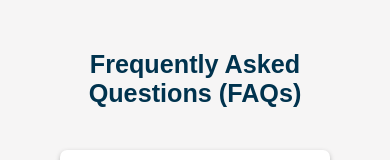
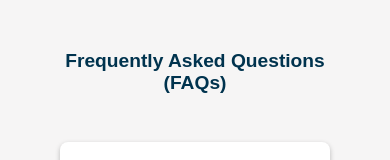
Before and after one commit to RamyaKT/faq.github.io, a plain HTML site: page index.html in a window 390 px wide. Shown: the top 160 px of the page. Drawn offline with Linux system fonts and the light colour scheme.

Commit message:
Update faq.css

```diff
--- a/faq.css
+++ b/faq.css
@@ -28,13 +28,9 @@ body {
   margin-left: 75px;
 }
 
-@media only screen and (max-width:880px) {
-  html {
-    font-size: 14px;
-  }
-
+@media screen and (max-width:880px) {
   .FAQ-Heading{
-    font-size:1.8rem;
+    font-size:1.2rem;
   }
 
   .row{
```
